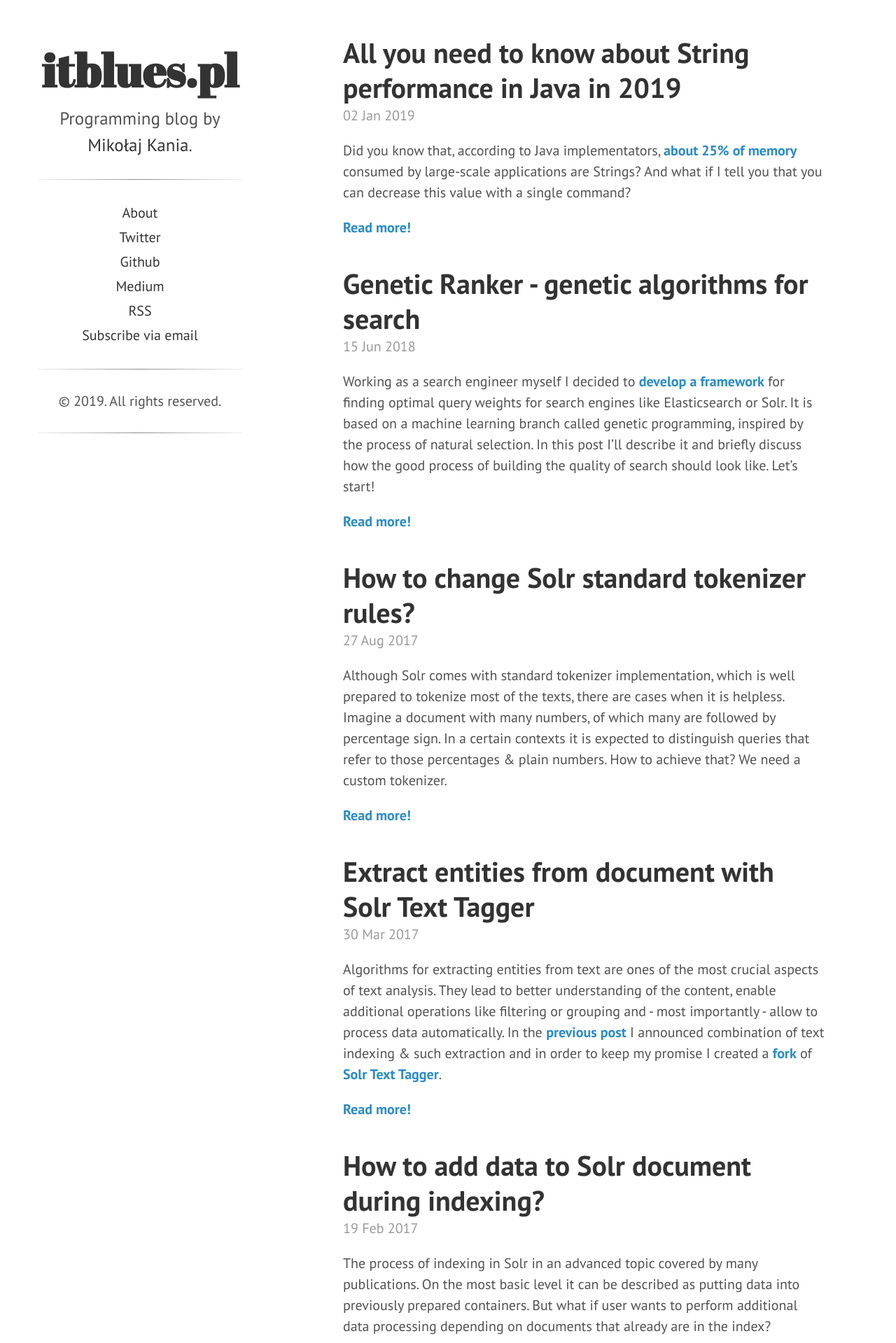
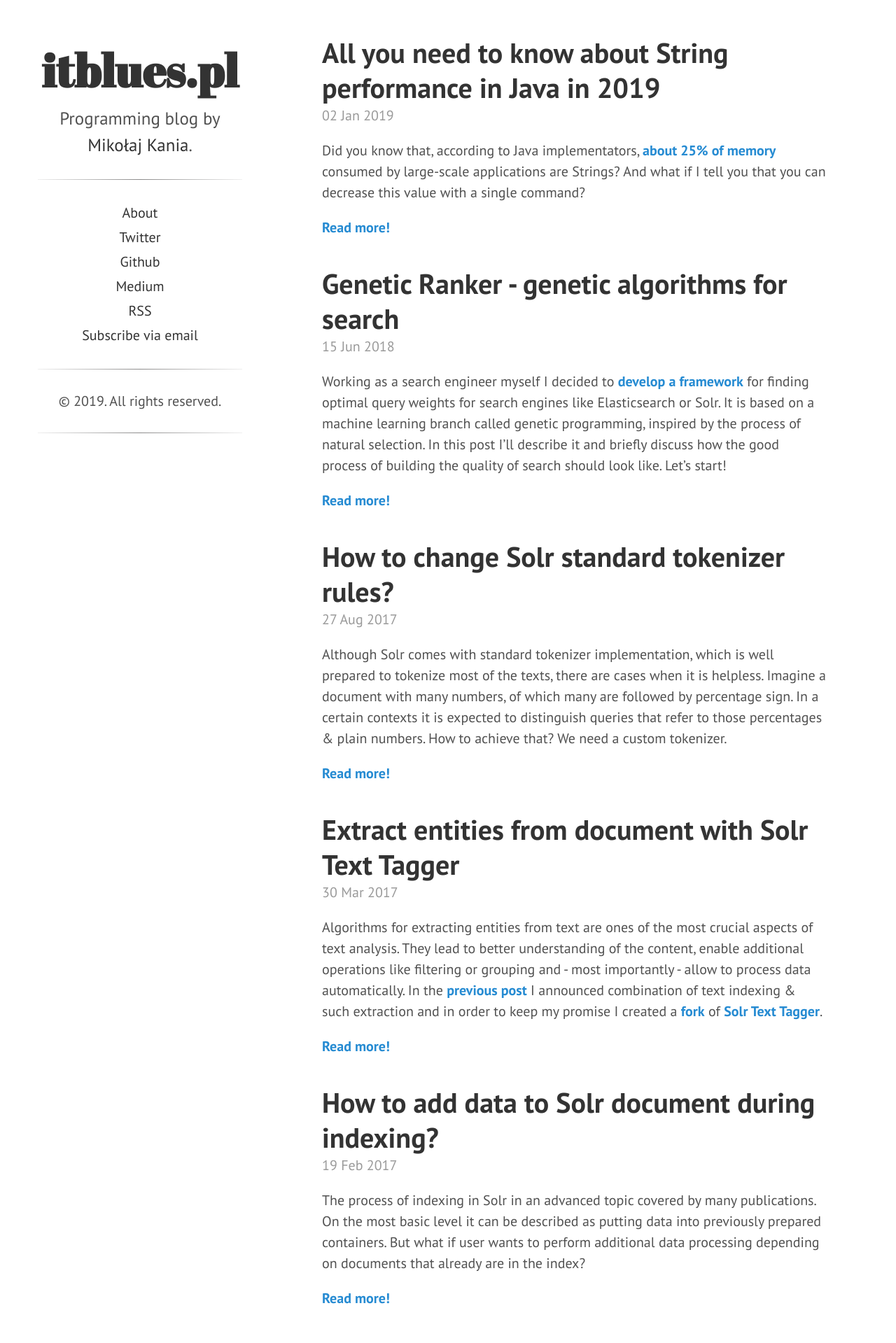
Before and after one commit to mikolajkania/mikolajkania.github.io, a Jekyll site: the page built from index.html, in a window 1280 px wide. Shown: the top 1919 px of the page at 70% size. Built offline with Jekyll 4.4.1, drawn with Linux system fonts in a browser that asks for light colours; the list of posts is cut into pages by our own code.

Commit message:
Margin removal

```diff
--- a/public/css/poole.css
+++ b/public/css/poole.css
@@ -329,11 +329,6 @@ tbody tr:nth-child(odd) th {
  * Each post is wrapped in `.post` and is used on default and post layouts. Each
  * page is wrapped in `.page` and is only used on the page layout.
  */
-
-.posts {
-  margin-left: 1.5rem;
-}
-
 .page,
 .post {
   margin-top: 0.5rem;
```
